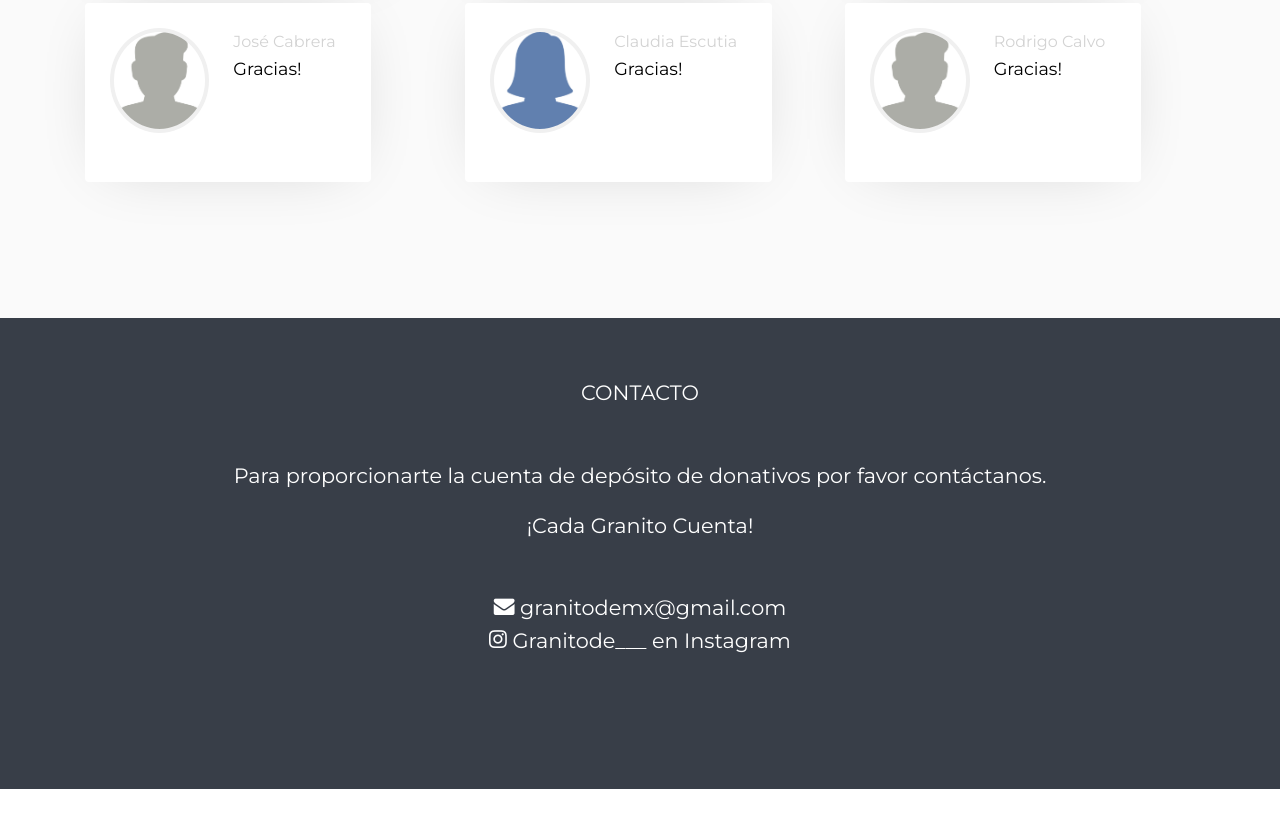
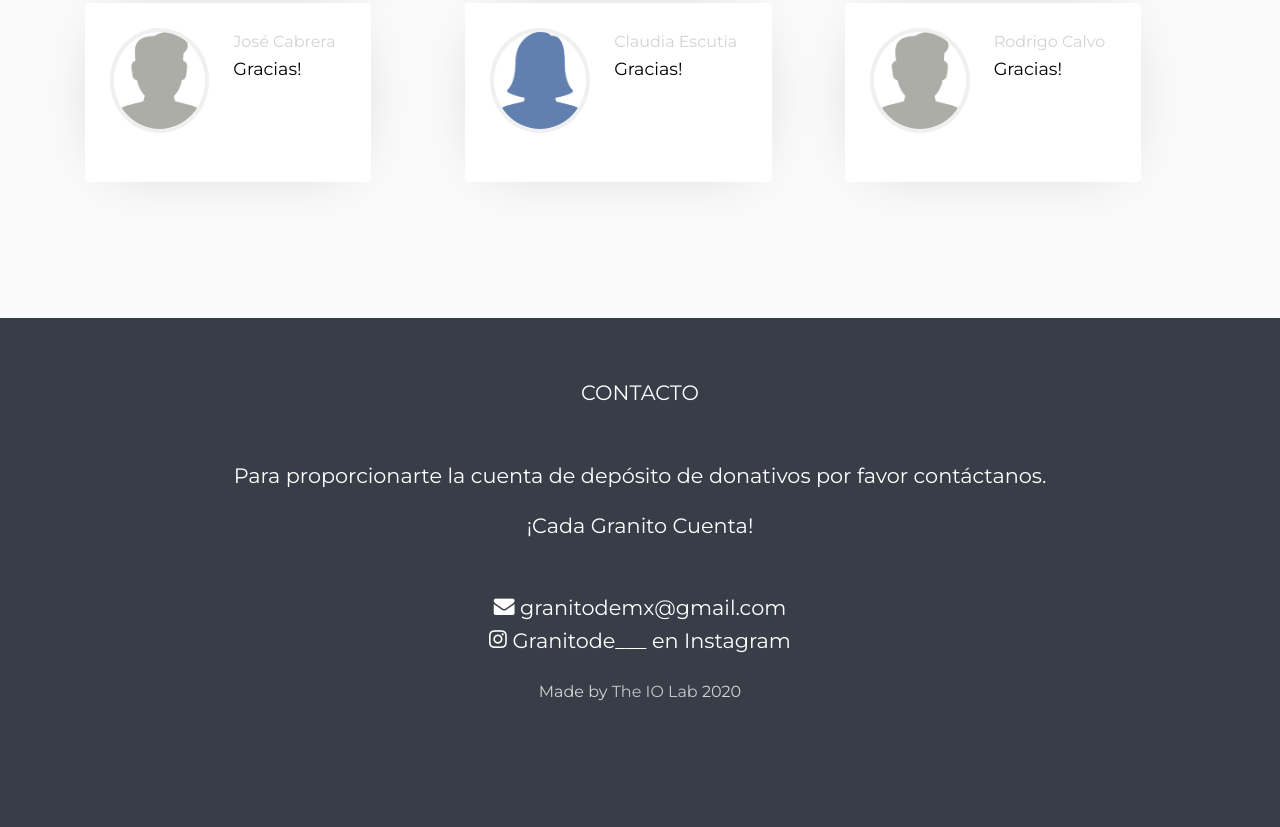
Before and after one commit to claudiaec/granito, a plain HTML site: page gracias.html in a window 1280 px wide. Shown: the part 4131-4958 px from the top of the page. Before the commit the page ends 4920 px from the top, so only its background shows below. Drawn offline with Linux system fonts and the light colour scheme; some packages are replaced by stand-ins of ours; no server answers; files whose address does not match are found by name.

Commit message:
Update gracias.html

```diff
--- a/gracias.html
+++ b/gracias.html
@@ -639,7 +639,7 @@
               <h3><br><br>Para proporcionarte la cuenta de depósito de donativos por favor contáctanos.<br><br> ¡Cada Granito Cuenta!</h3>
               <h3><br><br><a href="mailto:granitodemx@gmail.com"><span class="icon icon-envelope"></span><span class="text"> granitodemx@gmail.com</span></a></h3>
               <h3 class="ftco-animate"><a href="https://www.instagram.com/granitode_________.mx/"><span class="icon-instagram"></span><span class="text"> Granitode___ en Instagram </span></a></h3>
-
+	      <h6><br>Made by <a href="www.theiolab.com">The IO Lab</a> 2020</h6>
 
       </div>
     </footer>
```
